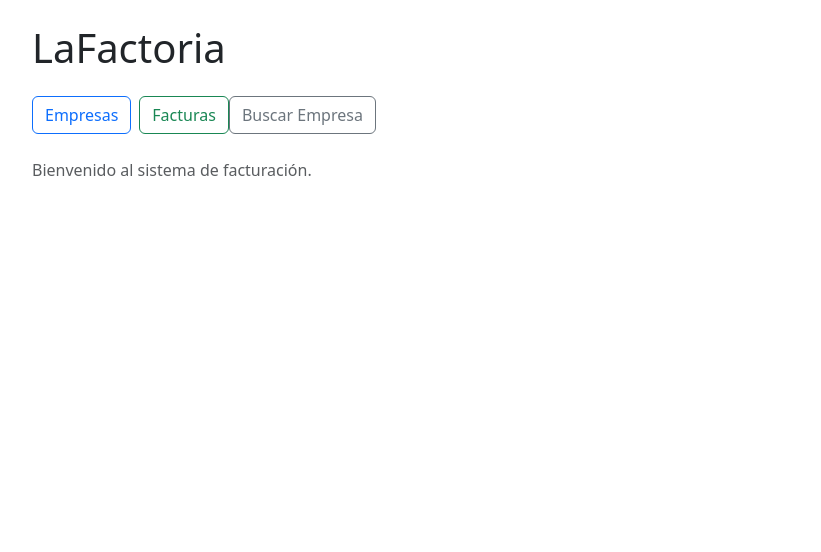
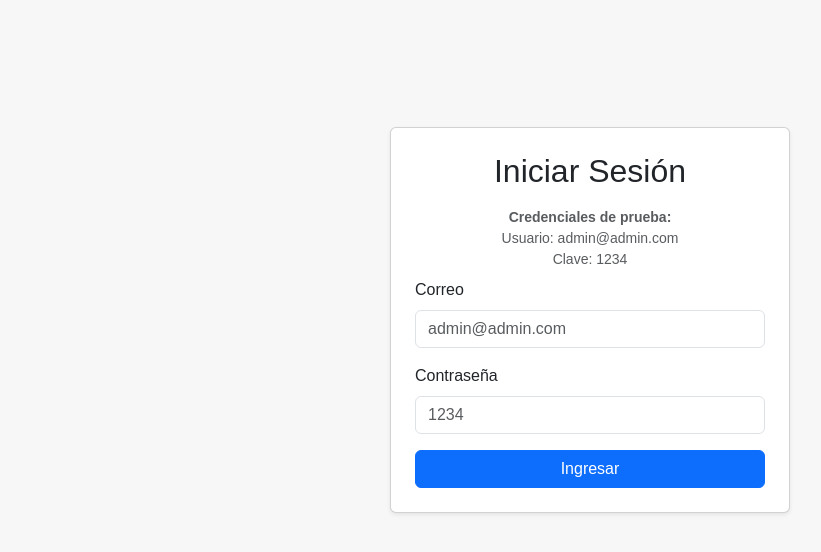
Before and after one commit to Pamtom21/Empresariales_2-LAFACTORIA-, a React (Create React App) app in the folder frontend-lafactoria/: page / in a window 1280 px wide. Shown: the top 552 px of the page, without its empty margins (50-871 px from the left). Built offline with nearby package versions, Linux system fonts and the light colour scheme.

Commit message:
se agrego frontend muy simple de un login con credenciales de admin para ingresar,,, ademas de un dashboard (que literalmente es la pagina principal que se ve siempre) que redirije luego del inicio de sesion hacia alla,,, aun a la espera de mas push backends

```diff
--- a/frontend-lafactoria/src/App.js
+++ b/frontend-lafactoria/src/App.js
@@ -1,30 +1,15 @@
 import React from 'react';
-import { BrowserRouter as Router, Routes, Route, Link } from 'react-router-dom';
-import EmpresaForm from './components/EmpresaForm/page.jsx';
-import FacturaForm from './components/FacturaForm/page.jsx';
-import BuscarEmpresa from './components/BuscarEmpresa/page.jsx';
+import { BrowserRouter as Router, Routes, Route } from 'react-router-dom';
+import Login from './components/Login/page.jsx';
+import Dashboard from './components/Dashboard/page.jsx';
 
 function App() {
   return (
     <Router>
-      <div className="container py-4">
-        <h1 className="mb-4">LaFactoria</h1>
-
-        <nav className="mb-4">
-          <Link to="/empresas" className="btn btn-outline-primary me-2">Empresas</Link>
-          <Link to="/facturas" className="btn btn-outline-success">Facturas</Link>
-          <Link to="/buscar" className="btn btn-outline-secondary">Buscar Empresa</Link>
-        </nav>
-
-        <Routes>
-          <Route path="/" element={<div className="text-muted"><p>Bienvenido al sistema de facturación.</p></div>} />
-          <Route path="/empresas" element={<EmpresaForm />} />
-          <Route path="/facturas" element={<FacturaForm />} />
-          <Route path="/buscar" element={<BuscarEmpresa />} />
-
-
-        </Routes>
-      </div>
+      <Routes>
+        <Route path="/" element={<Login />} />
+        <Route path="/dashboard/*" element={<Dashboard />} />
+      </Routes>
     </Router>
   );
 }
--- /dev/null
+++ b/frontend-lafactoria/src/components/Dashboard/page.jsx
@@ -0,0 +1,28 @@
+import React from 'react';
+import { Routes, Route, Link } from 'react-router-dom';
+import EmpresaForm from '../EmpresaForm/page.jsx';
+import FacturaForm from '../FacturaForm/page.jsx';
+import BuscarEmpresa from '../BuscarEmpresa/page.jsx';
+
+function Dashboard() {
+  return (
+    <div className="container py-4">
+      <h1 className="mb-4">LaFactoria</h1>
+
+      <nav className="mb-4">
+        <Link to="/dashboard/empresas" className="btn btn-outline-primary me-2">Empresas</Link>
+        <Link to="/dashboard/facturas" className="btn btn-outline-success me-2">Facturas</Link>
+        <Link to="/dashboard/buscar" className="btn btn-outline-secondary">Buscar Empresa</Link>
+      </nav>
+
+      <Routes>
+        <Route path="empresas" element={<EmpresaForm />} />
+        <Route path="facturas" element={<FacturaForm />} />
+        <Route path="buscar" element={<BuscarEmpresa />} />
+        <Route path="" element={<p className="text-muted">Selecciona una opción para comenzar.</p>} />
+      </Routes>
+    </div>
+  );
+}
+
+export default Dashboard;
--- /dev/null
+++ b/frontend-lafactoria/src/components/Login/page.jsx
@@ -0,0 +1,61 @@
+import React, { useState } from 'react';
+import { useNavigate } from 'react-router-dom';
+
+function Login() {
+  const [correo, setCorreo] = useState('');
+  const [clave, setClave] = useState('');
+  const navigate = useNavigate();
+
+  const handleLogin = (e) => {
+    e.preventDefault();
+
+    if (correo === 'admin@admin.com' && clave === '1234') {
+      alert('Inicio de sesión exitoso ✅');
+      navigate('/dashboard');
+    } else {
+      alert('Credenciales incorrectas ❌');
+    }
+  };
+
+  return (
+    <div className="d-flex justify-content-center align-items-center" style={{ height: '80vh' }}>
+      <div className="card p-4 shadow-sm" style={{ width: '100%', maxWidth: '400px' }}>
+        <h2 className="mb-3 text-center">Iniciar Sesión</h2>
+
+        <p className="text-muted small text-center mb-2">
+          <strong>Credenciales de prueba:</strong><br />
+          Usuario: admin@admin.com<br />
+          Clave: 1234
+        </p>
+
+        <form onSubmit={handleLogin}>
+          <div className="mb-3">
+            <label className="form-label">Correo</label>
+            <input
+              type="email"
+              className="form-control"
+              value={correo}
+              onChange={(e) => setCorreo(e.target.value)}
+              required
+              placeholder="admin@admin.com"
+            />
+          </div>
+          <div className="mb-3">
+            <label className="form-label">Contraseña</label>
+            <input
+              type="password"
+              className="form-control"
+              value={clave}
+              onChange={(e) => setClave(e.target.value)}
+              required
+              placeholder="1234"
+            />
+          </div>
+          <button className="btn btn-primary w-100" type="submit">Ingresar</button>
+        </form>
+      </div>
+    </div>
+  );
+}
+
+export default Login;
```
Also changed, not shown: frontend-lafactoria/src/index.js (+6 -2 lines).
